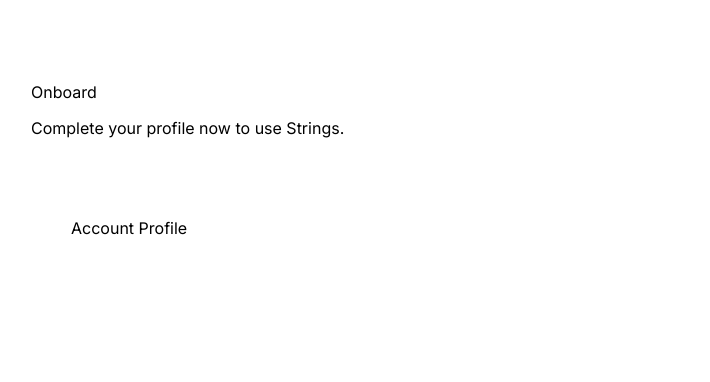
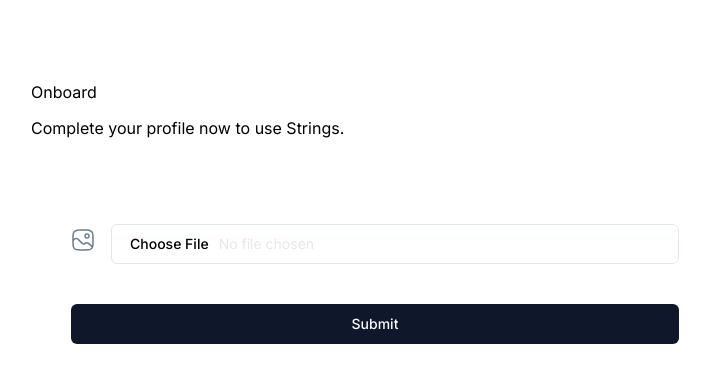
Before and after one commit to hsirkar/strings, a Next.js app: page /onboarding in a window 1280 px wide. Shown: the top 382 px of the page, without its empty margins (265-975 px from the left). Built offline with nearby package versions, Linux system fonts and the light colour scheme; no server answers.

Commit message:
onboard image upload

```diff
--- a/components/forms/AccountProfile.tsx
+++ b/components/forms/AccountProfile.tsx
@@ -1,4 +1,22 @@
 "use client"
+
+import { useForm } from "react-hook-form";
+import { zodResolver } from "@hookform/resolvers/zod";
+import { UserValidation } from "@/lib/validations/user";
+import { Button } from '@/components/ui/button';
+import {
+    Form,
+    FormControl,
+    FormDescription,
+    FormItem,
+    FormField,
+    FormLabel,
+    FormMessage
+} from '@/components/ui/form';
+import { Input } from "@/components/ui/input";
+import * as z from 'zod';
+import Image from "next/image";
+import { ChangeEvent } from "react";
 
 interface Props {
     user: {
@@ -12,11 +30,65 @@ interface Props {
     btnTitle: string;
 }
 
-const AccountProfile = ({ user, btnTitle }: Props)  => {
+const AccountProfile = ({ user, btnTitle }: Props) => {
+    const form = useForm({
+        resolver: zodResolver(UserValidation),
+        defaultValues: {
+            profile_photo: '',
+            name: '',
+            username: '',
+            bio: '',
+        }
+    })
+    const handleImage = (e: ChangeEvent, fieldChange: (value: string) => void) => {
+        e.preventDefault();
+    }
+    function onSubmit(values: z.infer<typeof UserValidation>) {
+        console.log(values);
+    }
     return (
-        <div>
-            Account Profile
-        </div>
+        <Form {...form}>
+            <form
+                onSubmit={form.handleSubmit(onSubmit)}
+                className="flex flex-col justify-start gap-10">
+                <FormField
+                    control={form.control}
+                    name="profile_photo"
+                    render={({ field }) => (
+                        <FormItem className='flex items-center gap-4'>
+                            <FormLabel className='account-form_image-label'>
+                                {field.value ? (
+                                    <Image
+                                        src={field.value}
+                                        alt="Profile photo"
+                                        width={96}
+                                        height={96}
+                                        priority
+                                        className="rounded-full object-contain" />
+                                ) : (
+                                    <Image
+                                        src="/assets/profile.svg"
+                                        alt="Profile photo"
+                                        width={24}
+                                        height={24}
+                                        className="object-contain" />
+                                ) }
+                            </FormLabel>
+                            <FormControl className="flex-1 text-base-semibold text-gray-200">
+                                <Input
+                                    type="file"
+                                    accept="image/*"
+                                    placeholder="Upload a photo"
+                                    className="account-form_image-input"
+                                    onChange={e => handleImage(e, field.onChange)}
+                                />
+                            </FormControl>
+                        </FormItem>
+                    )}
+                />
+                <Button type="submit">Submit</Button>
+            </form>
+        </Form>
     )
 }
 
--- /dev/null
+++ b/components/ui/input.tsx
@@ -0,0 +1,25 @@
+import * as React from "react"
+
+import { cn } from "@/lib/utils"
+
+export interface InputProps
+  extends React.InputHTMLAttributes<HTMLInputElement> {}
+
+const Input = React.forwardRef<HTMLInputElement, InputProps>(
+  ({ className, type, ...props }, ref) => {
+    return (
+      <input
+        type={type}
+        className={cn(
+          "flex h-10 w-full rounded-md border border-slate-200 border-slate-200 bg-white px-3 py-2 text-sm ring-offset-white file:border-0 file:bg-transparent file:text-sm file:font-medium placeholder:text-slate-500 focus-visible:outline-none focus-visible:ring-2 focus-visible:ring-slate-950 focus-visible:ring-offset-2 disabled:cursor-not-allowed disabled:opacity-50 dark:border-slate-800 dark:border-slate-800 dark:bg-slate-950 dark:ring-offset-slate-950 dark:placeholder:text-slate-400 dark:focus-visible:ring-slate-300",
+          className
+        )}
+        ref={ref}
+        {...props}
+      />
+    )
+  }
+)
+Input.displayName = "Input"
+
+export { Input }
--- /dev/null
+++ b/lib/validations/user.ts
@@ -0,0 +1,7 @@
+import * as z from 'zod';
+export const UserValidation = z.object({
+    profile_photo: z.string().url().nonempty(),
+    name: z.string().min(3).max(30),
+    username: z.string().min(3).max(30),
+    bio: z.string().min(3).max(1000),
+});
```
